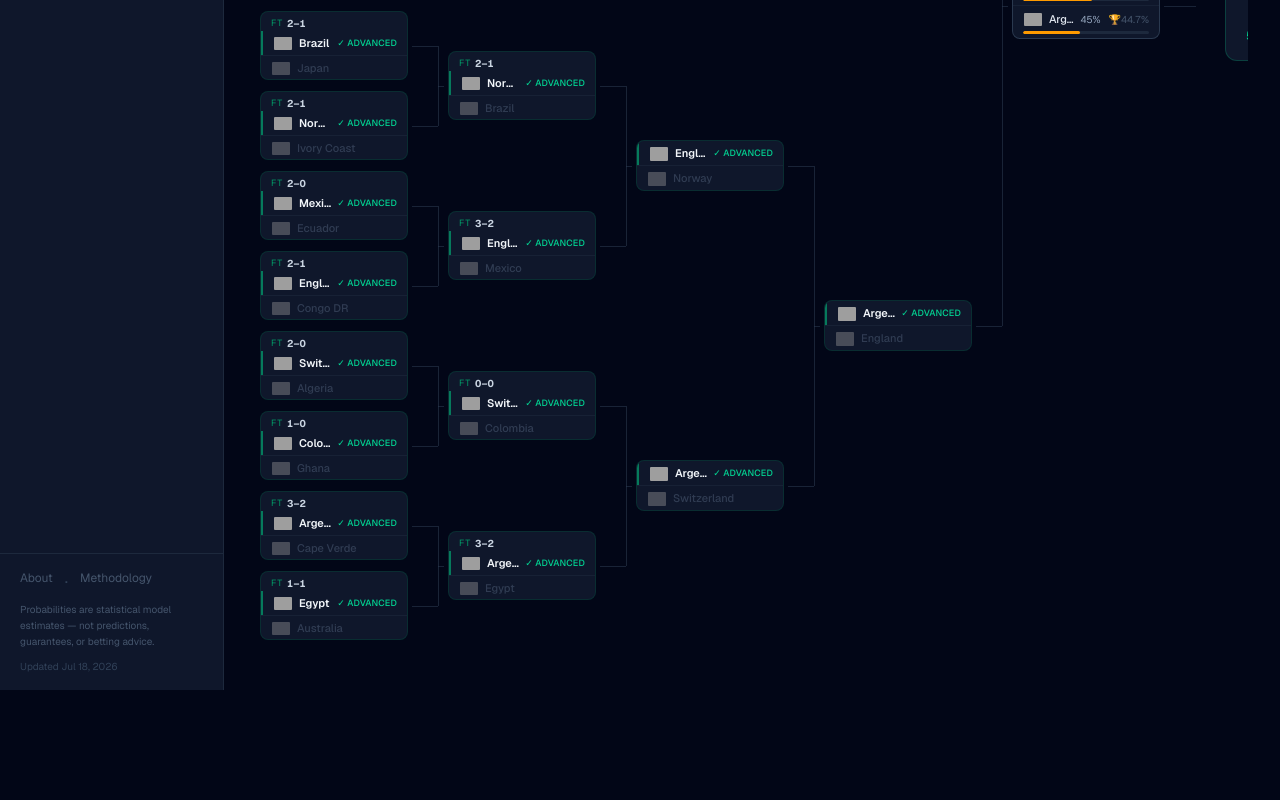
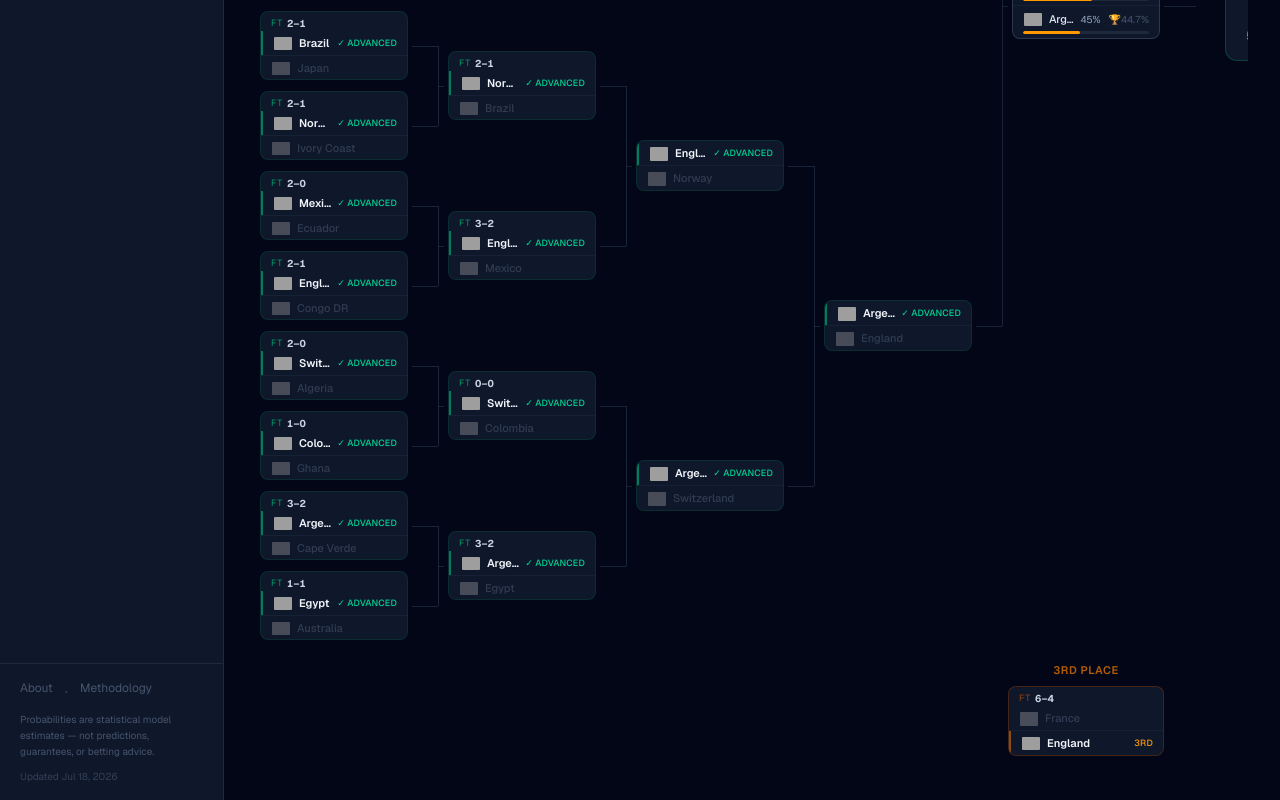
Before and after one commit to shehzanwar/TrueScout-WC26, a Next.js app in the folder frontend/: page /bracket in a window 1280 px wide. Shown: the part 849-1649 px from the top of the page. Before the commit the page ends 1539 px from the top, so only its background shows below. Built offline with nearby package versions, Linux system fonts and the light colour scheme; grey boxes are pictures that could not be loaded.

Commit message:
feat: show 3rd-place match below Final column on bracket tree
Adds an amber-styled ThirdPlaceSlot component positioned below the
Final column in the scrollable bracket. Shows teams, FT score, winner
(with '3rd' badge), and loser (dimmed). Reads 3P matchup from the
already-fetched matchups.json.

```diff
--- a/frontend/app/bracket/BracketGrid.tsx
+++ b/frontend/app/bracket/BracketGrid.tsx
@@ -3,6 +3,7 @@
 import { useState } from "react"
 import { motion } from "framer-motion"
 import type { BracketData } from "@/lib/bracket"
+import type { MatchupsResponse, Matchup } from "@/lib/api"
 import { FlagIcon } from "@/app/components/FlagIcon"
 import BracketSlot from "./BracketSlot"
 
@@ -98,6 +99,144 @@ function ChampionCard({
         </span>
       </motion.div>
       <p className="text-[10px] text-slate-700 text-center">projected</p>
+    </div>
+  )
+}
+
+// ---------------------------------------------------------------------------
+// Third-place slot — rendered below the Final column
+// ---------------------------------------------------------------------------
+
+function ThirdPlaceTeamRow({
+  name,
+  prob,
+  isWinner,
+  isLoser,
+}: {
+  name: string
+  prob: number | null
+  isWinner: boolean
+  isLoser: boolean
+}) {
+  if (isWinner) {
+    return (
+      <div className="px-2.5 pt-1.5 pb-1 border-l-2 border-amber-600/60">
+        <div className="flex items-center gap-1.5">
+          <span className="leading-none w-5 shrink-0 flex items-center justify-center">
+            <FlagIcon name={name} size={18} />
+          </span>
+          <span className="flex-1 text-[11px] font-semibold leading-tight truncate text-slate-100">
+            {name}
+          </span>
+          <span className="text-[9px] font-medium text-amber-500 uppercase tracking-wide shrink-0">
+            3rd
+          </span>
+        </div>
+      </div>
+    )
+  }
+
+  if (isLoser) {
+    return (
+      <div className="px-2.5 pt-1.5 pb-1 opacity-40">
+        <div className="flex items-center gap-1.5">
+          <span className="leading-none w-5 shrink-0 flex items-center justify-center">
+            <FlagIcon name={name} size={18} />
+          </span>
+          <span className="flex-1 text-[11px] font-medium leading-tight truncate text-slate-500">
+            {name}
+          </span>
+        </div>
+      </div>
+    )
+  }
+
+  const pct = prob !== null ? Math.round(prob * 100) : null
+  return (
+    <div className="px-2.5 pt-1.5 pb-1">
+      <div className="flex items-center gap-1.5 mb-1">
+        <span className="leading-none w-5 shrink-0 flex items-center justify-center">
+          <FlagIcon name={name} size={18} />
+        </span>
+        <span className="flex-1 text-[11px] font-medium leading-tight truncate text-slate-200">
+          {name}
+        </span>
+        {pct !== null && (
+          <span className="text-[10px] tabular-nums text-slate-400 shrink-0">{pct}%</span>
+        )}
+      </div>
+      {pct !== null && (
+        <div className="h-[3px] bg-slate-800 rounded-full overflow-hidden">
+          <div
+            className={`h-full rounded-full ${pct >= 60 ? "bg-emerald-500" : pct >= 35 ? "bg-amber-500" : "bg-slate-500"}`}
+            style={{ width: `${pct}%` }}
+          />
+        </div>
+      )}
+    </div>
+  )
+}
+
+function ThirdPlaceSlot({ match }: { match: Matchup }) {
+  const { home, away, is_completed } = match
+
+  const winner =
+    match.winner ??
+    (home.score !== null && away.score !== null
+      ? home.score > away.score
+        ? home.name
+        : away.score > home.score
+          ? away.name
+          : null
+      : null)
+
+  let score: string | undefined
+  if (is_completed && home.score !== null && away.score !== null && winner) {
+    const ws = winner === home.name ? home.score : away.score
+    const ls = winner === home.name ? away.score : home.score
+    score = `${ws}–${ls}`
+  }
+
+  return (
+    <div style={{ width: COLUMN_WIDTH }}>
+      {/* Label — matches HeaderRow column header style */}
+      <div className="flex flex-col items-center gap-1 mb-2">
+        <span className="text-[11px] font-semibold uppercase tracking-wider text-amber-600/80">
+          3rd Place
+        </span>
+      </div>
+
+      <div
+        className={[
+          "w-full bg-slate-900 rounded-lg overflow-hidden",
+          is_completed
+            ? "border border-amber-900/50"
+            : "border border-amber-800/30 border-dashed",
+        ].join(" ")}
+      >
+        {is_completed && score && (
+          <div className="px-2.5 pt-1 pb-0 flex items-center gap-1">
+            <span className="text-[9px] text-amber-700/80 uppercase tracking-widest">FT</span>
+            <span className="text-[10px] font-bold tabular-nums text-slate-300">{score}</span>
+          </div>
+        )}
+
+        <div className="border-b border-slate-800/60">
+          <ThirdPlaceTeamRow
+            name={home.name}
+            prob={home.model_advance_prob}
+            isWinner={winner === home.name}
+            isLoser={is_completed && winner !== home.name}
+          />
+        </div>
+
+        <ThirdPlaceTeamRow
+          name={away.name}
+          prob={away.model_advance_prob}
+          isWinner={winner === away.name}
+          isLoser={is_completed && winner !== away.name}
+        />
+      </div>
     </div>
   )
 }
@@ -254,7 +393,13 @@ function Legend() {
 // BracketGrid — main export
 // ---------------------------------------------------------------------------
 
-export default function BracketGrid({ bracket }: { bracket: BracketData }) {
+export default function BracketGrid({
+  bracket,
+  thirdPlace,
+}: {
+  bracket: BracketData
+  thirdPlace?: MatchupsResponse | null
+}) {
   return (
     <div>
       <Legend />
@@ -319,6 +464,19 @@ export default function BracketGrid({ bracket }: { bracket: BracketData }) {
               </>
             )}
           </div>
+
+          {/* 3rd-place slot — below the Final column, scrolls with bracket */}
+          {thirdPlace?.matches[0] && (
+            <div
+              className="flex mt-4"
+              style={{
+                paddingLeft:
+                  (bracket.rounds.length - 1) * (COLUMN_WIDTH + CONNECTOR_WIDTH),
+              }}
+            >
+              <ThirdPlaceSlot match={thirdPlace.matches[0]} />
+            </div>
+          )}
         </div>
       </div>
     </div>
--- a/frontend/app/bracket/BracketPageClient.tsx
+++ b/frontend/app/bracket/BracketPageClient.tsx
@@ -8,6 +8,7 @@ import BracketGrid from "./BracketGrid"
 
 export default function BracketPageClient() {
   const [bracket, setBracket] = useState<BracketData | null>(null)
+  const [thirdPlace, setThirdPlace] = useState<MatchupsResponse | null>(null)
   const [runInfo, setRunInfo] = useState<{ date: string; n: number } | null>(null)
   const [error, setError] = useState(false)
 
@@ -31,7 +32,9 @@ export default function BracketPageClient() {
         const r16Data = allMatchups["R16"] ?? undefined
         if (!r32Data) { setError(true); return }
 
+        const thirdPlace = allMatchups["3P"] ?? null
         setBracket(buildBracket(simData, r32Data, r16Data))
+        setThirdPlace(thirdPlace)
       } catch {
         if (!cancelled) setError(true)
       }
@@ -69,7 +72,7 @@ export default function BracketPageClient() {
           {runInfo.n.toLocaleString()} Monte Carlo simulations · run {runInfo.date}
         </p>
       )}
-      <BracketGrid bracket={bracket} />
+      <BracketGrid bracket={bracket} thirdPlace={thirdPlace} />
     </>
   )
 }
```
